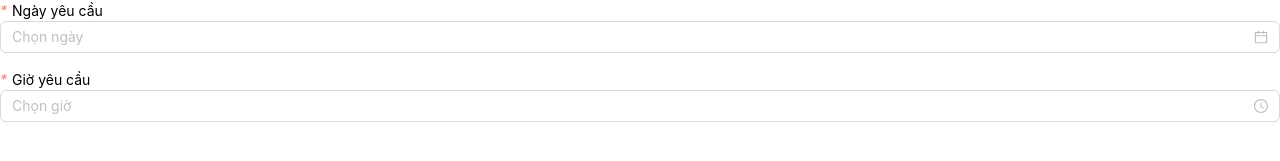
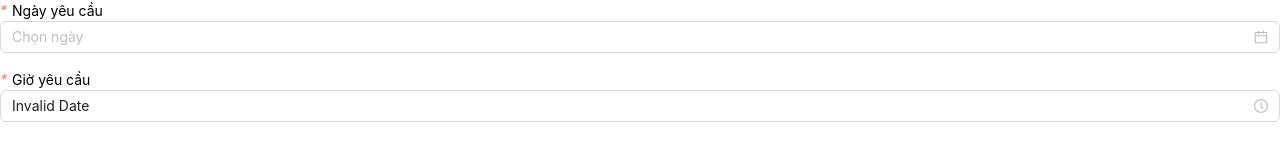
Before and after one commit to khungbovi103/vat-tu, a Next.js app: page / in a window 1280 px wide. Shown: the part 231-392 px from the top of the page. Built offline with nearby package versions, Linux system fonts and the light colour scheme.

Commit message:
feat: init project

```diff
--- a/src/app/page.tsx
+++ b/src/app/page.tsx
@@ -3,6 +3,7 @@ import React, { useRef } from 'react';
 import { Controller, FormProvider, useForm } from 'react-hook-form';
 import { yupResolver } from '@hookform/resolvers/yup';
 import { Input, Row, Col, Select, DatePicker, TimePicker, InputNumber } from 'antd';
+import dayjs from 'dayjs';
 
 import { FieldComponent } from '@/component';
 
@@ -28,7 +29,7 @@ export default function Home() {
     });
 
     const { formState } = formMethods;
-    const { isValid } = formState;
+    // const { isValid } = formState;
 
     const handleConfirmModalRequest: React.FormEventHandler<HTMLFormElement> = async (event) => {
         event.preventDefault();
@@ -47,7 +48,7 @@ export default function Home() {
                                 <Controller
                                     control={formMethods.control}
                                     name="constructionName"
-                                    render={({ field: { ref, value, ...restField }, fieldState }) => {
+                                    render={({ field: { value, ...restField }, fieldState }) => {
                                         return (
                                             <FieldComponent
                                                 isRequired
@@ -69,7 +70,7 @@ export default function Home() {
                                 <Controller
                                     control={formMethods.control}
                                     name="suppliesType"
-                                    render={({ field: { ref, value, ...restField }, fieldState }) => {
+                                    render={({ field: { value, ...restField }, fieldState }) => {
                                         return (
                                             <FieldComponent
                                                 isRequired
@@ -96,7 +97,7 @@ export default function Home() {
                                 <Controller
                                     control={formMethods.control}
                                     name="volume"
-                                    render={({ field: { ref, value, ...restField }, fieldState }) => {
+                                    render={({ field: { value, ...restField }, fieldState }) => {
                                         return (
                                             <FieldComponent
                                                 isRequired
@@ -114,7 +115,7 @@ export default function Home() {
                                 <Controller
                                     control={formMethods.control}
                                     name="requestDate"
-                                    render={({ field: { ref, value, ...restField }, fieldState }) => {
+                                    render={({ field: { value, ...restField }, fieldState }) => {
                                         return (
                                             <FieldComponent
                                                 isRequired
@@ -137,7 +138,7 @@ export default function Home() {
                                 <Controller
                                     control={formMethods.control}
                                     name="requestTime"
-                                    render={({ field: { ref, value, ...restField }, fieldState }) => {
+                                    render={({ field: { value, ...restField }, fieldState }) => {
                                         return (
                                             <FieldComponent
                                                 isRequired
@@ -146,6 +147,7 @@ export default function Home() {
                                                 text={'Giờ yêu cầu'}>
                                                 <TimePicker
                                                     {...restField}
+                                                    value={dayjs(value)}
                                                     style={{ width: '100%' }}
                                                     placeholder="Chọn giờ"
                                                 />
--- a/src/component/field/field.component.tsx
+++ b/src/component/field/field.component.tsx
@@ -17,7 +17,7 @@ interface FieldComponentProps {
     messageClassName?: string;
     renderErrorMessage?: () => React.ReactNode;
     isResizeWhenShowError?: boolean;
-    iconTooltip?: any;
+    iconTooltip?: React.ReactElement;
 }
 
 export const FieldComponent: React.FC<FieldComponentProps> = (props) => {
```
